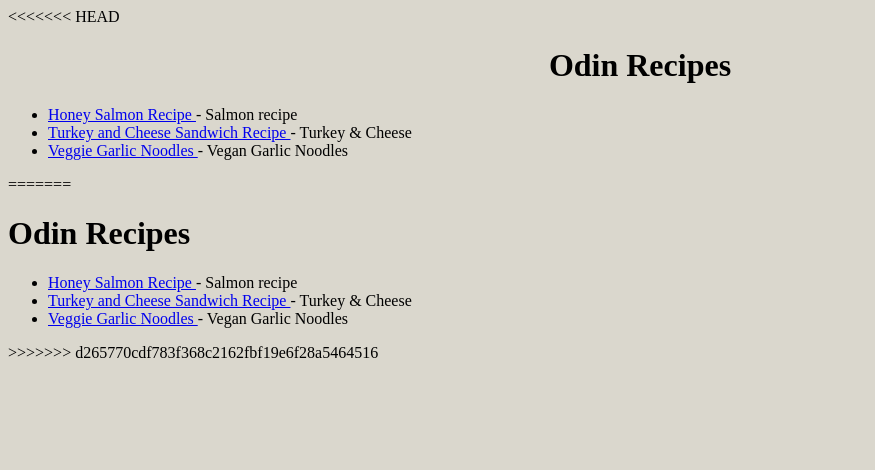
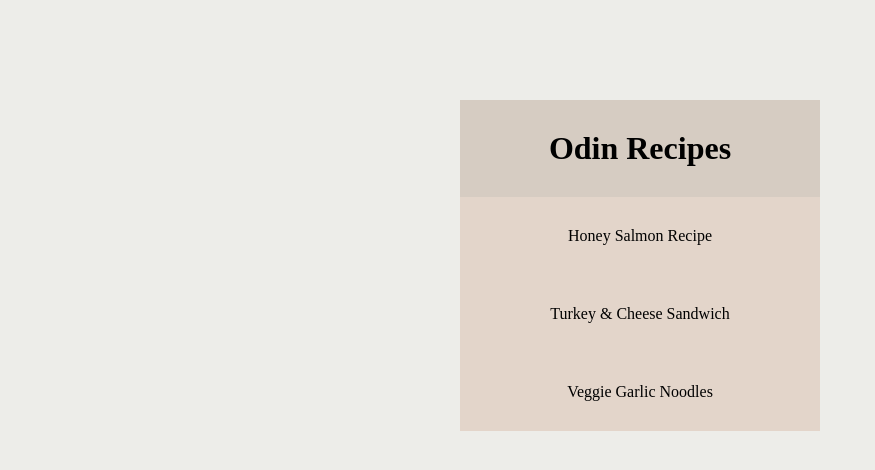
Before and after one commit to itscelo/odin-recipes, a plain HTML site: page index.html in a window 1280 px wide. Shown: the whole page, without its empty margins (0-875 px from the left). Drawn offline with Linux system fonts and the light colour scheme.

Commit message:
Started css on the main page.

```diff
--- a/css/style.css
+++ b/css/style.css
@@ -1,8 +1,36 @@
 *{
-    background-color: #dad7cd;
+    background-color: #edede9;
 }
 
 
-.website-Title{
+.GarlicBox{
+    padding:30px;
+    margin:auto;
+    width: 300px;
+    text-align: center;
+    background-color:#e3d5ca;
+}
+
+.TurkeyBox{
+    padding:30px;
+    margin:auto;
+    width: 300px;
+    text-align: center;
+    background-color:#e3d5ca;
+}
+.Salmonbox{
+    padding:30px;
+    margin:auto;
+    width: 300px;
+    text-align: center;
+    background-color:#e3d5ca;
+}
+
+.MainPage{
+    margin:auto;
+    padding:30px;
+    margin-top:100px;
+    width: 300px;
+    background-color: #d6ccc2;
     text-align: center;
 }
--- a/index.html
+++ b/index.html
@@ -9,21 +9,13 @@
 </head>
 
 <body>
-<<<<<<< HEAD
-<h1 class = "website-Title" > Odin Recipes</h1>
-    <ul>
- <li><a href="recipes/honeysalmon.html" >  Honey Salmon Recipe </a> - Salmon recipe</li>
- <li><a href="recipes/turkeycheese.html">  Turkey and Cheese Sandwich Recipe </a> - Turkey & Cheese </li>
- <li><a href="recipes/veggiegarlicnoodles.html"> Veggie Garlic Noodles </a> - Vegan Garlic Noodles</li>
-    </ul>
-=======
-<h1> Odin Recipes</h1>
- <ul>
- <li> <a href="recipes/honeysalmon.html" >  Honey Salmon Recipe </a> - Salmon recipe</li>
- <li> <a href="recipes/turkeycheese.html">  Turkey and Cheese Sandwich Recipe </a> - Turkey & Cheese </li>
- <li> <a href="recipes/veggiegarlicnoodles.html"> Veggie Garlic Noodles </a> - Vegan Garlic Noodles</li>
- </ul>
->>>>>>> d265770cdf783f368c2162fbf19e6f28a5464516
+
+<h1 class = "MainPage">Odin Recipes</h1>
+
+    <div class="Salmonbox"><a href="recipes/honeysalmon.html" style="color:black; background-color: #e3d5ca; text-decoration: none;">Honey Salmon Recipe</a></div>
+    <div class="TurkeyBox"><a href="recipes/turkeycheese.html" style="color:black; background-color: #e3d5ca; text-decoration: none;">Turkey & Cheese Sandwich</a></div>
+    <div class="GarlicBox"><a href="recipes/veggiegarlicnoodles.html" style="color:black; background-color: #e3d5ca; text-decoration: none;">Veggie Garlic Noodles</a></div>
+
 </body>
 
 </html>
```
Also changed, not shown: recipes/honeysalmon.html (+2 -12 lines), recipes/turkeycheese.html (+1 -1 lines), recipes/veggiegarlicnoodles.html (+1 -0 lines).
